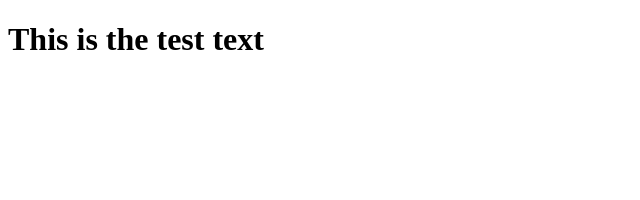
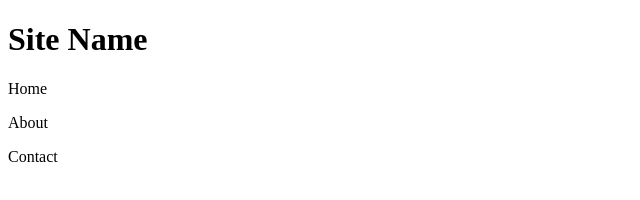
Before and after one commit to bridgecrew-perf6/deployment-lab-25, a plain HTML site: page index.html in a window 1280 px wide. Shown: the whole page, without its empty margins (0-640 px from the left). Drawn offline with Linux system fonts and the light colour scheme.

Commit message:
site name and links added

```diff
--- a/index.html
+++ b/index.html
@@ -7,6 +7,13 @@
     <title>Deployment Demo</title>
   </head>
   <body>
-    <h1>This is the test text</h1>
+    <header>
+      <h1>Site Name</h1>
+      <div class="nav-links">
+        <p class="link">Home</p>
+        <p class="link">About</p>
+        <p class="link">Contact</p>
+      </div>
+    </header>
   </body>
 </html>
```
